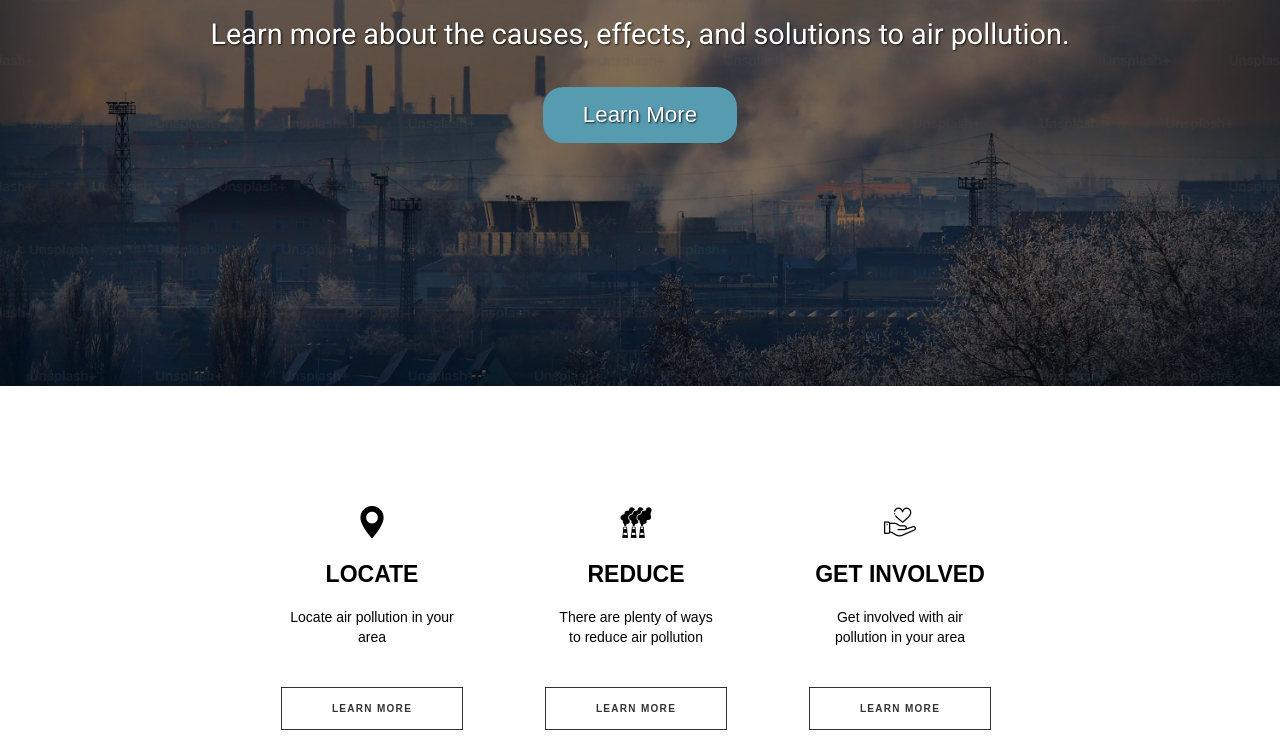
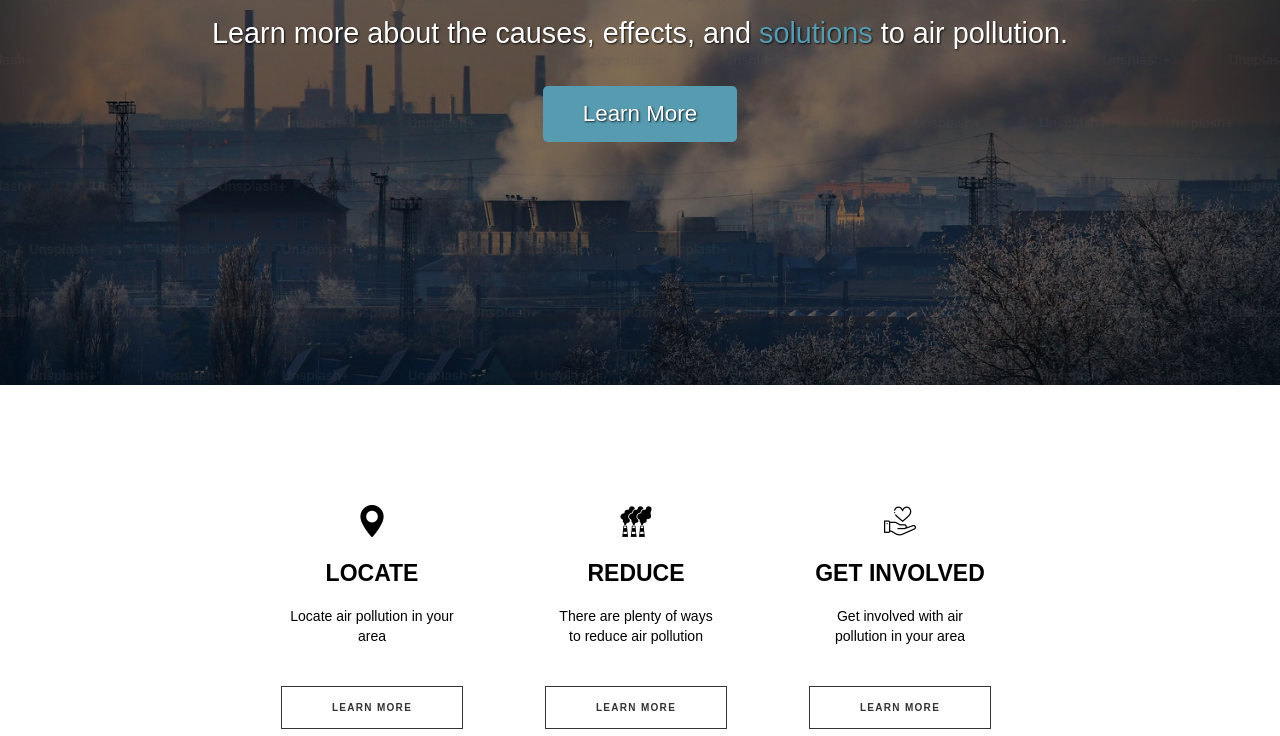
Before and after one commit to andreinaatg/Hope-Hack2, a website: page Homepage/index.html in a window 1280 px wide. Shown: the part 497-1233 px from the top of the page. Drawn offline with Linux system fonts and the light colour scheme; files that its build step writes are made by us from their sources; files whose address does not match are found by name.

Commit message:
made change to the button in the home section

```diff
--- a/Homepage/index.html
+++ b/Homepage/index.html
@@ -53,7 +53,7 @@
         <!-- Hero Section -->
         <section id="home">
             <h1>Air Pollution: A Silent Killer</h1>
-            <p>Learn more about the causes, effects, and solutions to air pollution.</p>
+            <p>Learn more about the causes, effects, and <span>solutions</span> to air pollution.</p>
             <a href="/about" class="learn-more-btn">
                 <button type="button" class="learn-more-btn">Learn More</button>
             </a>
--- a/Homepage/style.css
+++ b/Homepage/style.css
@@ -61,6 +61,7 @@ body, html {
     font-size: 3.5rem;
     margin: 20px 0;
     text-shadow: 2px 2px 4px rgba(255, 255, 255, 0.8);
+    font-family:"Nunito", sans-serif;
 }
 
 #home p {
@@ -69,18 +70,24 @@ body, html {
     margin-bottom: 30px;
     line-height: 1.6;
     text-shadow: 1px 1px 2px rgba(0, 0, 0, 0.8);
+    font-family:"Sarabun", sans-serif;
 }
 
 #home button {
     background-color: #579BB1 ;
     color: white;
     border: none;
-    border-radius: 20px;
+    border-radius: 5px;
     padding: 15px 40px;
     font-size: 1.4rem;
     cursor: pointer;
     transition: background-color 0.3s ease;
     text-shadow: 1px 1px 2px rgba(0, 0, 0, 0.8);
+}
+#home span {
+  color:#579BB1;
+  font-family:"Nunito", sans-serif;
+
 }
 
 #home button:hover {
@@ -129,7 +136,7 @@ h1 {
 
 .main h1 {
   color: #333;
-  font-family: 'Raleway', sans-serif;
+  font-family: "Nunito", sans-serif;
   font-weight: 600;
   font-size: 70px;
   margin-top: 0;
```
